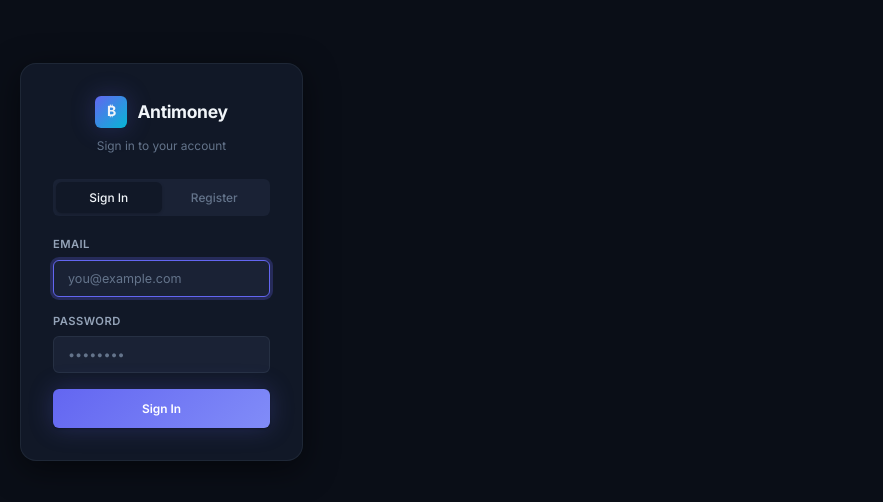
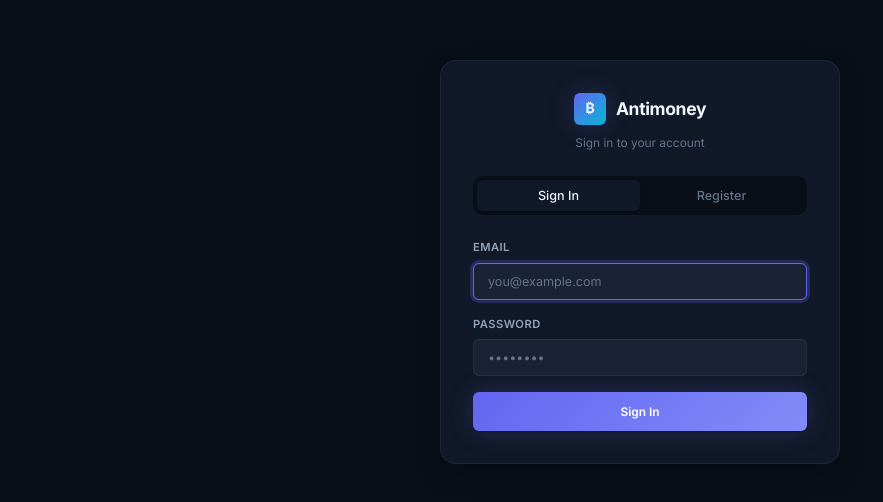
Before and after one commit to Ruscigno/antimoney, a React (Vite) app in the folder frontend/: page / in a window 1280 px wide. Shown: the part 138-640 px from the top of the page, without its empty margins (0-883 px from the left). Built offline with nearby package versions, Linux system fonts and the light colour scheme.

Commit message:
feat: Implement a multi-account reconciliation wizard, add login page styling, and introduce a fallback route to the dashboard.

```diff
--- a/frontend/src/App.tsx
+++ b/frontend/src/App.tsx
@@ -1,4 +1,4 @@
-import { BrowserRouter, Routes, Route } from 'react-router-dom';
+import { BrowserRouter, Routes, Route, Navigate } from 'react-router-dom';
 import Sidebar from './components/Sidebar';
 import Dashboard from './pages/Dashboard';
 import Accounts from './pages/Accounts';
@@ -39,6 +39,8 @@ function AppContent() {
                     <Route path="/accounts/:id" element={<AccountRegister />} />
                     <Route path="/transactions" element={<Transactions />} />
                     <Route path="/commodities" element={<Commodities />} />
+                    {/* Fallback route — redirect to dashboard for unknown routes (like /login when already logged in) */}
+                    <Route path="*" element={<Navigate to="/" replace />} />
                 </Routes>
             </main>
         </div>
--- a/frontend/src/components/ReconcileWizard.tsx
+++ b/frontend/src/components/ReconcileWizard.tsx
@@ -2,9 +2,10 @@ import { useState, useEffect, useMemo } from 'react';
 import type { RegisterEntry } from '../types';
 import { t, formatCurrency, formatDate } from '../i18n';
 import { getAccountRegister, getReconciledBalance, batchReconcileSplits } from '../api/client';
+import { handleDateShortcut } from '../utils/date';
 
 interface ReconcileWizardProps {
-    accountGuid: string;
+    accountGuids: string[];
     accountName: string;
     onClose: () => void;
     onFinished: () => void;
@@ -12,7 +13,7 @@ interface ReconcileWizardProps {
 
 type Step = 'info' | 'select';
 
-export default function ReconcileWizard({ accountGuid, accountName, onClose, onFinished }: ReconcileWizardProps) {
+export default function ReconcileWizard({ accountGuids, accountName, onClose, onFinished }: ReconcileWizardProps) {
     const [step, setStep] = useState<Step>('info');
     const [statementDate, setStatementDate] = useState(() => new Date().toISOString().slice(0, 10));
     const [endingBalance, setEndingBalance] = useState('');
@@ -22,12 +23,16 @@ export default function ReconcileWizard({ accountGuid, accountName, onClose, onF
     const [loading, setLoading] = useState(false);
     const [error, setError] = useState<string | null>(null);
 
-    // Load reconciled balance on mount
+    // Load reconciled balances on mount
+    const guidsKey = accountGuids.join(',');
     useEffect(() => {
-        getReconciledBalance(accountGuid)
-            .then(data => setStartingBalance(data.balance))
+        Promise.all(accountGuids.map(id => getReconciledBalance(id)))
+            .then(data => {
+                const total = data.reduce((sum, curr) => sum + curr.balance, 0);
+                setStartingBalance(total);
+            })
             .catch(console.error);
-    }, [accountGuid]);
+    }, [guidsKey]);
 
     const handleStartReconcile = async () => {
         if (!endingBalance.trim()) {
@@ -37,12 +42,15 @@ export default function ReconcileWizard({ accountGuid, accountName, onClose, onF
         setError(null);
         setLoading(true);
         try {
-            const reg = await getAccountRegister(accountGuid);
+            const regs = await Promise.all(accountGuids.map(id => getAccountRegister(id)));
+            const allRegs = regs.flat();
             // Only show unreconciled entries up to statement date
             const cutoff = new Date(statementDate + 'T23:59:59Z');
-            const unreconciled = (reg || []).filter(e =>
-                e.reconcile_state !== 'y' && new Date(e.post_date) <= cutoff
+            const unreconciled = allRegs.filter(e =>
+                e && e.reconcile_state !== 'y' && new Date(e.post_date) <= cutoff
             );
+            unreconciled.sort((a, b) => new Date(a.post_date).getTime() - new Date(b.post_date).getTime());
+
             setEntries(unreconciled);
             setStep('select');
         } catch (err) {
@@ -124,6 +132,7 @@ export default function ReconcileWizard({ accountGuid, accountName, onClose, onF
                             className="form-input"
                             value={statementDate}
                             onChange={e => setStatementDate(e.target.value)}
+                            onKeyDown={e => handleDateShortcut(e, statementDate, setStatementDate)}
                         />
 
                         <label className="form-label" style={{ margin: 0, textAlign: 'right' }}>
--- a/frontend/src/components/TransactionForm.tsx
+++ b/frontend/src/components/TransactionForm.tsx
@@ -1,5 +1,6 @@
 import { useState, useEffect, useRef } from 'react';
 import type { Account, Commodity } from '../types';
+import { handleDateShortcut } from '../utils/date';
 import { createTransaction } from '../api/client';
 import { getCommodities, getAccounts } from '../api/client';
 import { t, formatCurrency } from '../i18n';
@@ -168,6 +169,7 @@ export default function TransactionForm({ onClose, onCreated, defaultAccountGuid
                                 className="form-input"
                                 value={postDate}
                                 onChange={e => setPostDate(e.target.value)}
+                                onKeyDown={e => handleDateShortcut(e, postDate, setPostDate)}
                                 required
                             />
                         </div>
--- a/frontend/src/index.css
+++ b/frontend/src/index.css
@@ -995,3 +995,56 @@ a:hover {
   border-color: rgba(244, 63, 94, 0.3);
   background: rgba(244, 63, 94, 0.05);
 }
+
+/* ── Login Page ── */
+.login-page {
+  display: flex;
+  flex: 1;
+  width: 100%;
+  align-items: center;
+  justify-content: center;
+  min-height: 100vh;
+  background-color: var(--bg-primary);
+}
+
+.login-card {
+  background-color: var(--bg-secondary);
+  border: 1px solid var(--border-color);
+  border-radius: var(--radius-lg);
+  padding: 32px;
+  width: 100%;
+  max-width: 400px;
+  box-shadow: 0 10px 25px rgba(0, 0, 0, 0.2);
+}
+
+.login-header {
+  text-align: center;
+  margin-bottom: 24px;
+}
+
+.login-tabs {
+  display: flex;
+  background: var(--bg-primary);
+  border-radius: var(--radius-md);
+  padding: 4px;
+  margin-bottom: 24px;
+}
+
+.login-tab {
+  flex: 1;
+  background: transparent;
+  border: none;
+  padding: 8px;
+  font-size: 0.9rem;
+  color: var(--text-muted);
+  cursor: pointer;
+  border-radius: var(--radius-sm);
+  transition: all var(--transition-fast);
+}
+
+.login-tab.active {
+  background: var(--bg-secondary);
+  color: var(--text-primary);
+  box-shadow: 0 1px 3px rgba(0, 0, 0, 0.1);
+  font-weight: 500;
+}
--- a/frontend/src/pages/AccountRegister.tsx
+++ b/frontend/src/pages/AccountRegister.tsx
@@ -77,7 +77,7 @@ export default function AccountRegister() {
 
             {showReconcile && (
                 <ReconcileWizard
-                    accountGuid={account.guid}
+                    accountGuids={[account.guid]}
                     accountName={account.name}
                     onClose={() => setShowReconcile(false)}
                     onFinished={loadData}
--- a/frontend/src/pages/Accounts.tsx
+++ b/frontend/src/pages/Accounts.tsx
@@ -1,7 +1,8 @@
 import { useState, useEffect } from 'react';
-import { getAccounts, deleteAccount, reconcileAccountSplits } from '../api/client';
+import { getAccounts, deleteAccount } from '../api/client';
 import AccountTree, { buildTree, collectGuids } from '../components/AccountTree';
 import AccountForm from '../components/AccountForm';
+import ReconcileWizard from '../components/ReconcileWizard';
 import type { Account } from '../types';
 import { t } from '../i18n';
 
@@ -11,6 +12,8 @@ export default function Accounts() {
     const [showForm, setShowForm] = useState(false);
     const [editingAccount, setEditingAccount] = useState<Account | null>(null);
     const [showReconciled, setShowReconciled] = useState(false);
+    const [showReconcile, setShowReconcile] = useState(false);
+    const [reconcileData, setReconcileData] = useState<{ name: string, guids: string[] } | null>(null);
 
     const loadData = () => {
         setLoading(true);
@@ -37,7 +40,7 @@ export default function Accounts() {
         }
     };
 
-    const handleReconcile = async (account: Account) => {
+    const handleReconcile = (account: Account) => {
         // Find the account in the tree to collect descendant GUIDs
         const tree = buildTree(accounts);
         const findInTree = (nodes: Account[]): Account | null => {
@@ -52,20 +55,9 @@ export default function Accounts() {
         };
         const treeNode = findInTree(tree);
         const guids = treeNode ? collectGuids(treeNode) : [account.guid];
-        const hasChildren = guids.length > 1;
-        const msg = hasChildren
-            ? t('accounts.confirmReconcileChildren')
-            : t('accounts.confirmReconcile');
-        if (!window.confirm(msg)) return;
 
-        try {
-            const result = await reconcileAccountSplits(account.guid, guids);
-            if (result.reconciled > 0) {
-                loadData();
-            }
-        } catch (err: any) {
-            alert(err.message || 'Failed to reconcile');
-        }
+        setReconcileData({ name: account.name, guids });
+        setShowReconcile(true);
     };
 
     const handleCloseForm = () => {
@@ -143,6 +135,15 @@ export default function Accounts() {
                     onSaved={loadData}
                 />
             )}
+
+            {showReconcile && reconcileData && (
+                <ReconcileWizard
+                    accountGuids={reconcileData.guids}
+                    accountName={reconcileData.name}
+                    onClose={() => setShowReconcile(false)}
+                    onFinished={loadData}
+                />
+            )}
         </div>
     );
 }
--- /dev/null
+++ b/frontend/src/utils/date.ts
@@ -0,0 +1,26 @@
+import { KeyboardEvent } from 'react';
+
+/**
+ * Handles keyboard shortcuts for date input fields.
+ * + / =: increase by 1 day
+ * -: decrease by 1 day
+ * Shift + / =: increase by 7 days
+ * Shift -: decrease by 7 days
+ */
+export function handleDateShortcut(e: KeyboardEvent<HTMLInputElement>, value: string, setValue: (val: string) => void) {
+    if (e.key === '+' || e.key === '=' || e.key === '-') {
+        e.preventDefault();
+        // Parse date carefully to avoid timezone shifts changing the day
+        const dateStr = value ? value : new Date().toISOString().slice(0, 10);
+        const date = new Date(dateStr + 'T12:00:00Z');
+        if (isNaN(date.getTime())) return;
+
+        let days = e.key === '-' ? -1 : 1;
+        if (e.shiftKey) {
+            days *= 7;
+        }
+
+        date.setUTCDate(date.getUTCDate() + days);
+        setValue(date.toISOString().slice(0, 10));
+    }
+}
```
